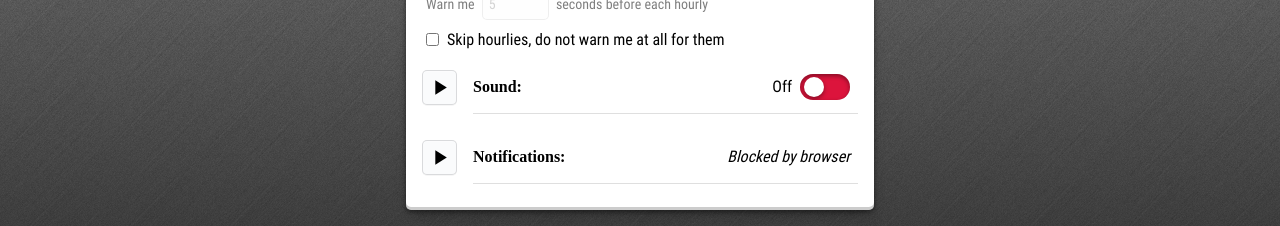
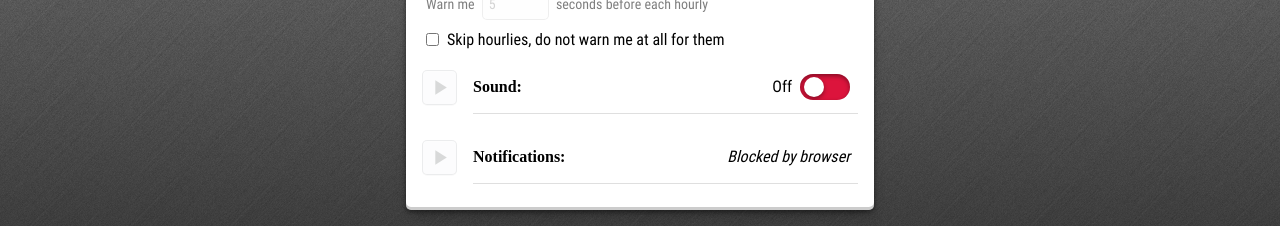
Before and after one commit to endulum/dc-shuffle-clock, a React (Vite) app: page / in a window 1280 px wide. Shown: the part 322-548 px from the top of the page. Built offline with nearby package versions, Linux system fonts and the light colour scheme; a web font is replaced by a local one.

Commit message:
fix test buttons playable despite switches disabled

```diff
--- a/src/components/NotifMgmt.tsx
+++ b/src/components/NotifMgmt.tsx
@@ -23,6 +23,11 @@ export function NotifMgmt() {
         <button
           className="setting-play"
           title="Click to test notifications"
+          disabled={
+            !clockSettings.notifsEnabled ||
+            permission !== 'allowed' ||
+            support === null
+          }
           onClick={async () => {
             try {
               await notify({
--- a/src/components/SoundMgmt.tsx
+++ b/src/components/SoundMgmt.tsx
@@ -41,6 +41,7 @@ export function SoundMgmt() {
         <button
           className="setting-play"
           title="Click to test sound"
+          disabled={!clockSettings.soundEnabled}
           onClick={async () => {
             try {
               playSound(clockSettings, customAudio);
```
